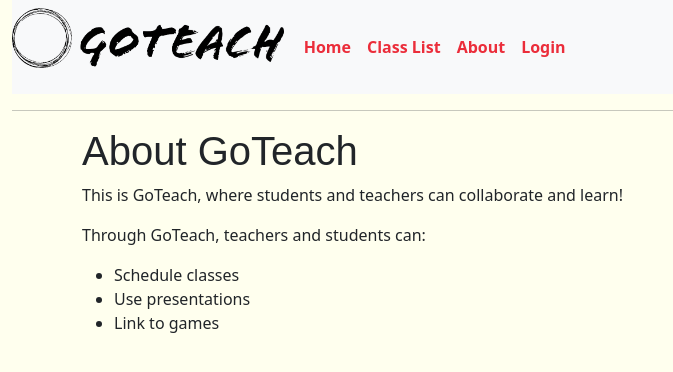
After one commit to ParadigmMango2/CS3300, a Django app: page /about/ in a window 1280 px wide. The commit adds this page. Shown: the top 372 px of the page, without its empty margins (0-673 px from the left). Run offline with Django 4.2, Linux system fonts and the light colour scheme; some libraries are stand-ins or nearby versions; some web fonts are replaced.

Commit message:
Added about page

```diff
--- a/goteach/goteach_app/templates/base_template.html
+++ b/goteach/goteach_app/templates/base_template.html
@@ -35,7 +35,7 @@
               <!--  {% url 'index' %}  is defined in url path to dynamically create url -->
               <a class="nav-link" aria-current="page" href="{% url 'index' %}">Home</a>
               <a class="nav-link" id="class-list-button" href="{% url 'class_list' %}">Class List</a>
-              <a class="nav-link" href="#">Menu 3</a>
+              <a class="nav-link" href="{% url 'about' %}">About</a>
               {% if user.is_authenticated %}
                 {% comment %} <a class="nav-link" href="{% url 'logout' %}?next={{ request.path }}">Logout {{user}}</a> {% endcomment %}
                 <a class="nav-link" href="{% url 'logout' %}">Logout {{user}}</a>
--- /dev/null
+++ b/goteach/goteach_app/templates/goteach_app/about.html
@@ -0,0 +1,20 @@
+<!-- inherit from base.html-->
+{% extends "base_template.html" %}
+
+{% load static %}
+
+<!-- Replace block content in base_template.html -->
+{% block title %}
+	<title>About GoTeach</title>
+{% endblock %}
+
+{% block content %}
+	<h1>About GoTeach</h1>
+	<p>This is GoTeach, where students and teachers can collaborate and learn!</p>
+	<p>Through GoTeach, teachers and students can:</p>
+	<ul>
+		<li>Schedule classes</li>
+		<li>Use presentations</li>
+		<li>Link to games</li>
+	</ul>
+{% endblock %}
--- a/goteach/goteach_app/urls.py
+++ b/goteach/goteach_app/urls.py
@@ -10,10 +10,15 @@ from . import views
 from .views import *
 
 urlpatterns = [
+	# Basic URLs
 	path('', views.index, name='index'),
+	path('about/', views.about, name='about'),
+
+	# Account URLs
 	path('accounts/logout/', views.custom_logout, name='logoutView'),
 	path('accounts/', include('django.contrib.auth.urls')),
 
+	# Class object URLs
 	path('classes/', views.classList, name='class_list'),
 	path('classes/<int:class_id>/', ViewClass.as_view(), name='view_class'),
 	path('classes/<int:class_id>/update_class/', views.updateClass, name='update_class'),
--- a/goteach/goteach_app/views.py
+++ b/goteach/goteach_app/views.py
@@ -31,6 +31,10 @@ def custom_logout(request):
 # Create your views here.
 def index(request):
 	return render(request, 'goteach_app/index.html')
+
+
+def about(request):
+	return render(request, 'goteach_app/about.html')
 
 
 def classList(request):
```
